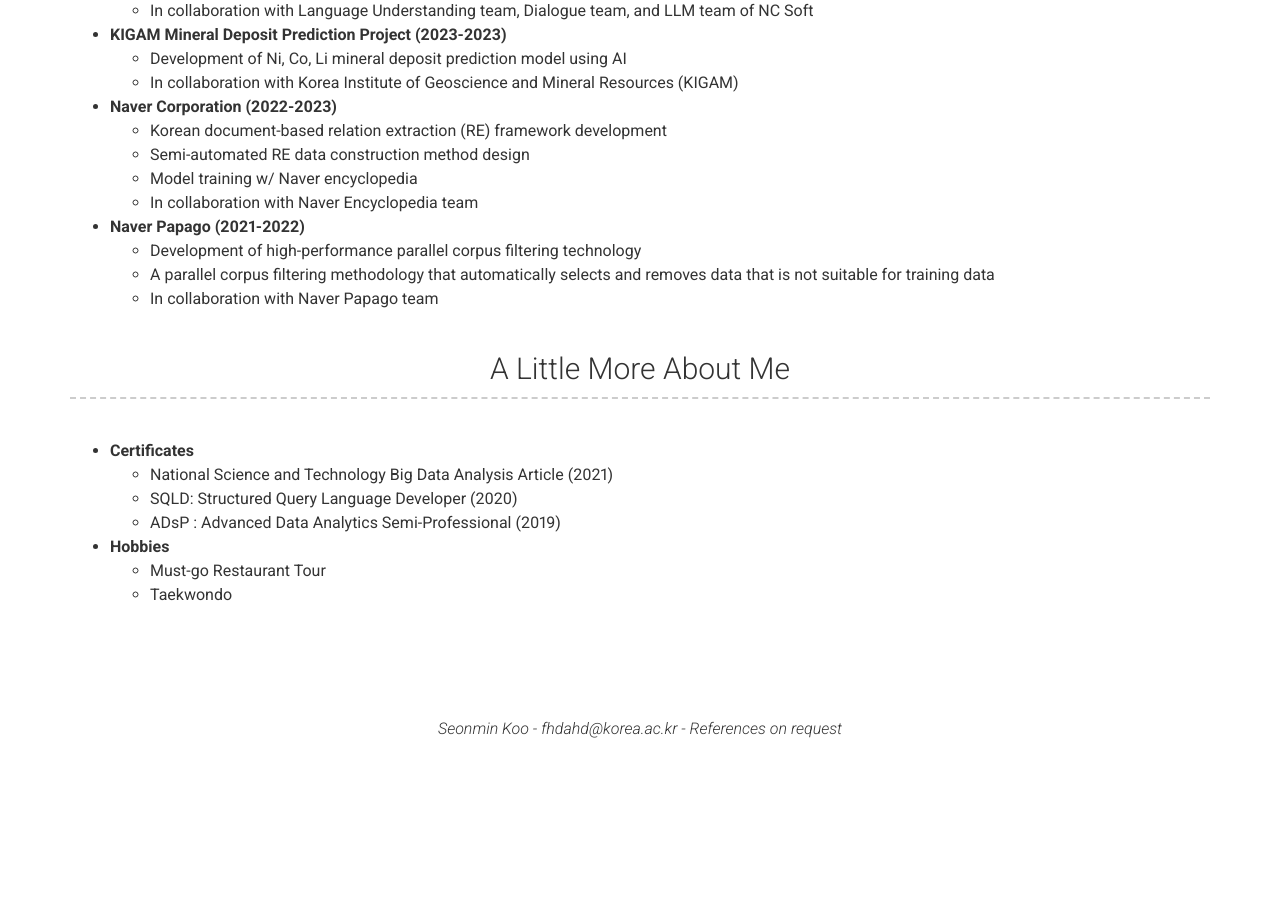
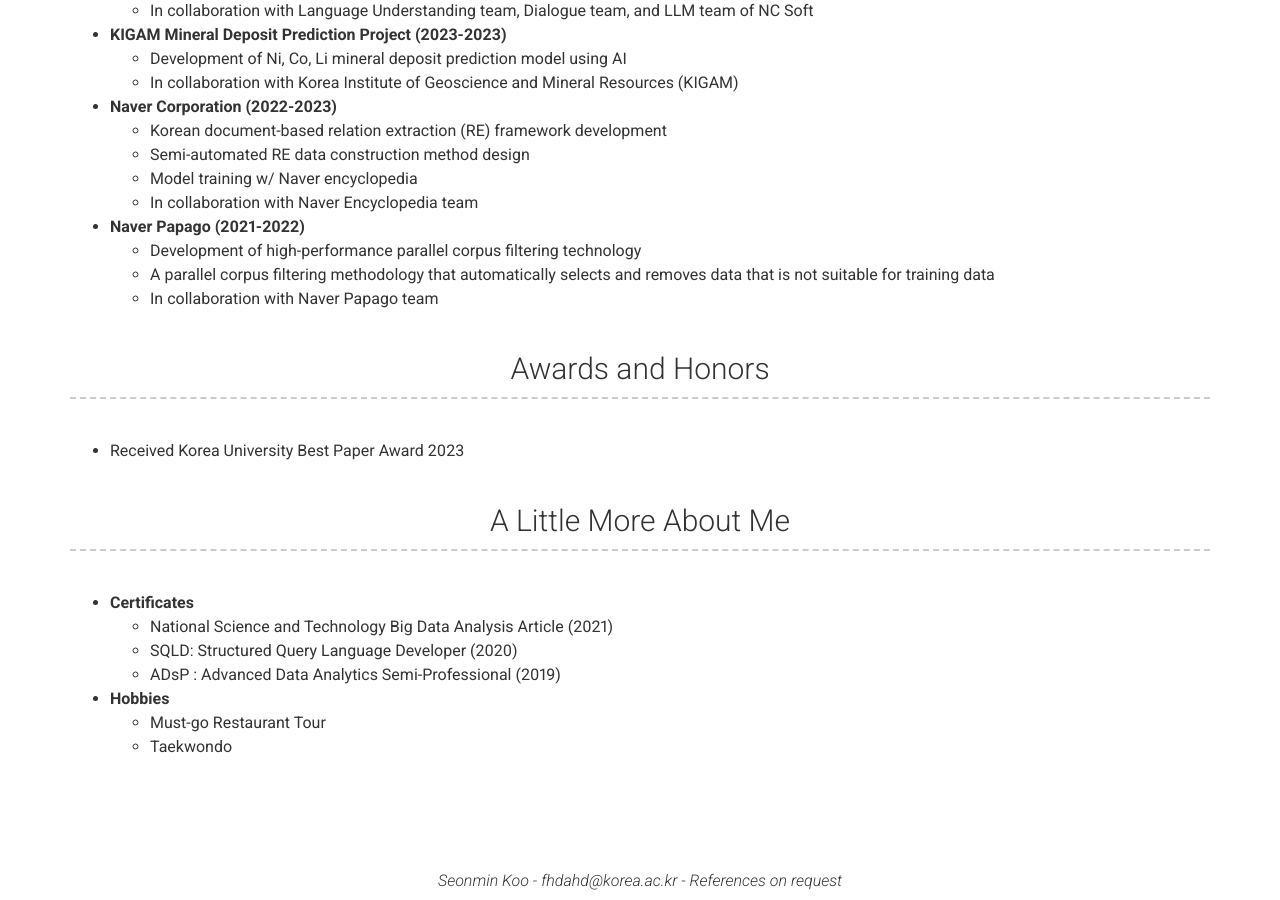
Before and after one commit to seonminkoo/seonminkoo.github.io, a Jekyll site: the page built from index.md, in a window 1280 px wide and 900 px high, scrolled down 3480 px. Built offline with Jekyll 4.4.1, drawn with Linux system fonts in a browser that asks for light colours; nearby versions of some CDN libraries; before the commit the page ends 4228 px from its top, so only the background shows below that.

Commit message:
Update _config.yml

```diff
--- a/_config.yml
+++ b/_config.yml
@@ -222,6 +222,12 @@ content:
         - A parallel corpus filtering methodology that automatically selects and removes data that is not suitable for training data
         - In collaboration with Naver Papago team
 
+  - title: Awards and Honors
+    layout: text
+    content: |
+      - Received Korea University Best Paper Award 2023
+
+
   - title: A Little More About Me
     layout: text
     content: |
```
